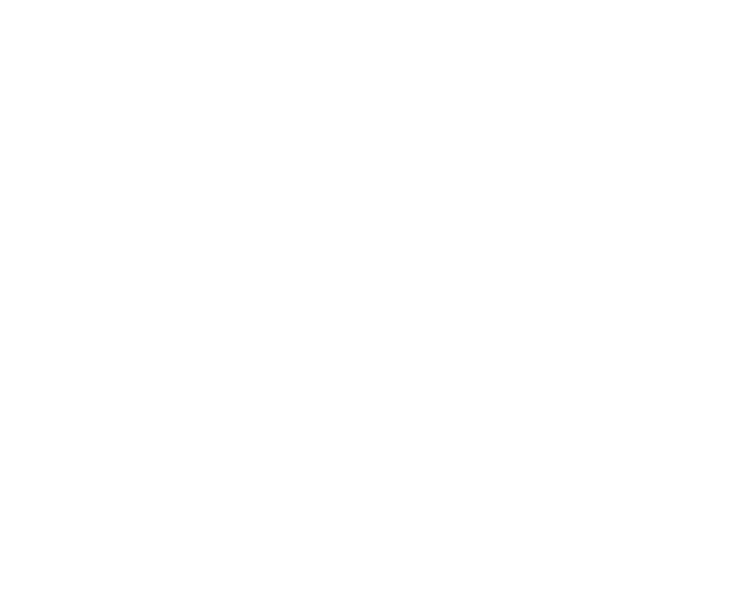
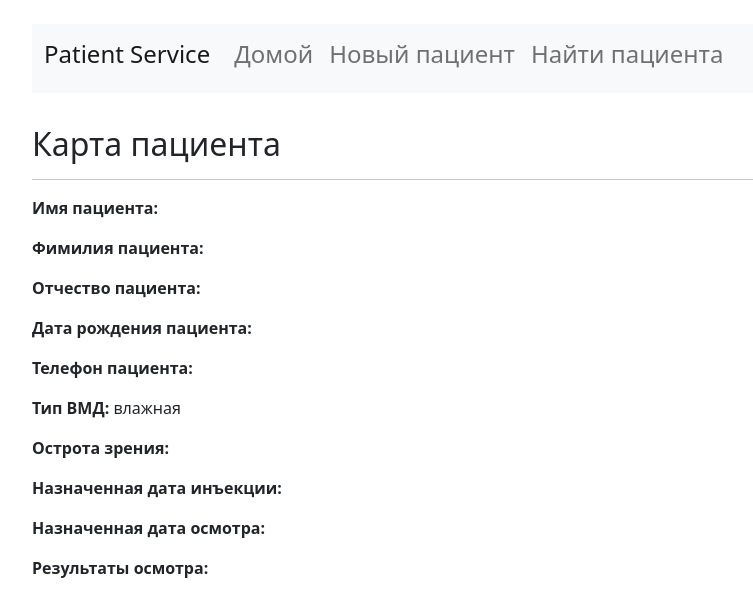
Before and after one commit to Rus-tam/patient_service, a React (Create React App) app in the folder patient-service-client/: page /patient-card/1 in a window 1280 px wide. Before the commit this address had no page. Shown: the top 616 px of the page, without its empty margins (50-803 px from the left). Built offline with nearby package versions, Linux system fonts and the light colour scheme; no server answers.

Commit message:
patient card start

```diff
--- a/patient-service-client/src/App.js
+++ b/patient-service-client/src/App.js
@@ -2,7 +2,7 @@
 import { BrowserRouter as Router, Route, Routes } from "react-router-dom";
 import StartPage from "./components/StartPage";
 import NewPatientCard from "./components/NewPatientCard";
-import PatientCard from "./components/MedExam";
+import PatientCard from "./components/PatientCard";
 import MedExam from "./components/MedExam";
 
 function App() {
@@ -12,6 +12,7 @@
         <Routes>
           <Route exact path="/" element={<StartPage />}></Route>
           <Route path="/new-patient-card" element={<NewPatientCard />}></Route>
+          <Route path="/patient-card/:id" element={<PatientCard />}></Route>
           <Route path="/med-examination/:id" element={<MedExam />}></Route>
         </Routes>
       </div>
--- a/patient-service-client/src/components/MedExam.jsx
+++ b/patient-service-client/src/components/MedExam.jsx
@@ -1,21 +1,15 @@
 import React, { useEffect, useState } from "react";
 import NavBar from "./layout/Navbar";
-import { useParams } from "react-router-dom";
+import { useNavigate, useParams } from "react-router-dom";
 import axios from "axios";
 import Form from "react-bootstrap/Form";
 import Button from "react-bootstrap/Button";
 import moment from "moment";
 
 const MedExam = () => {
+  const navigate = useNavigate();
   const param = useParams();
   let AMDType = "";
-  // const [medExams, setMedExams] = useState({
-  //   AMDType: "",
-  //   visualAcuity: "",
-  //   injectionDate: "",
-  //   nextInspectionDate: "",
-  //   examinationResult: "",
-  // });
   const [patientData, setPatientData] = useState({
     name: "",
     surname: "",
@@ -51,8 +45,6 @@
       examinationResult: e.target[5].value,
     };
 
-    console.log(medExams);
-
     const formData = new FormData();
     formData.append("file", tomographyFile);
     try {
@@ -62,6 +54,7 @@
           "Content-Type": "multipart/form-data",
         },
       });
+      navigate(`patient-card/${id}`);
     } catch (err) {
       console.log(err);
     }
@@ -71,7 +64,7 @@
     <div>
       <NavBar />
 
-      <h2 className="mb-3 pt-3">Карта пациента</h2>
+      <h2 className="mb-3 pt-3">Результаты осмотра</h2>
       <hr />
       <p>
         <strong>Имя пациента: </strong>
@@ -137,7 +130,7 @@
           <Form.Control type="file" />
         </Form.Group>
 
-        <div className="d-grid gap-2">
+        <div className="d-grid gap-2 pb-3">
           <Button variant="primary" type="submit" size="lg">
             Загрузить в базу данных
           </Button>
--- /dev/null
+++ b/patient-service-client/src/components/PatientCard.jsx
@@ -0,0 +1,83 @@
+import React, { useEffect, useState } from "react";
+import { useParams } from "react-router-dom";
+import NavBar from "./layout/Navbar";
+import axios from "axios";
+
+const PatientCard = () => {
+  const param = useParams();
+  const [patientData, setPatientData] = useState({
+    name: "",
+    surname: "",
+    patronymic: "",
+    patientBirthDate: "",
+    phone: "",
+    medicalExaminations: [],
+    tomography: [],
+  });
+  const id = param.id;
+  useEffect(() => {
+    axios.get(`http://localhost:5000/patient/${id}`).then((resp) => {
+      setPatientData(resp.data);
+    });
+  }, [setPatientData]);
+
+  console.log(patientData);
+
+  // Поиск последних результатов осмотра
+  let examinationId = 0;
+  let lastExamination = {};
+  patientData.medicalExaminations.forEach((examination) => {
+    // eslint-disable-next-line no-unused-expressions
+    examination.id > examinationId ? (lastExamination = examination) : null;
+  });
+
+  return (
+    <div>
+      <NavBar />
+
+      <h2 className="mb-3 pt-3">Карта пациента</h2>
+      <hr />
+      <p>
+        <strong>Имя пациента: </strong>
+        {patientData.name}
+      </p>
+      <p>
+        <strong>Фимилия пациента: </strong>
+        {patientData.surname}
+      </p>
+      <p>
+        <strong>Отчество пациента: </strong>
+        {patientData.patronymic}
+      </p>
+      <p>
+        <strong>Дата рождения пациента: </strong> {patientData.patientBirthDate}
+      </p>
+      <p>
+        <strong>Телефон пациента: </strong>
+        {patientData.phone}
+      </p>
+      <p>
+        <strong>Тип ВМД: </strong>
+        {lastExamination.AMDType === "dry" ? "сухая" : "влажная"}
+      </p>
+      <p>
+        <strong>Острота зрения: </strong>
+        {lastExamination.visualAcuity}
+      </p>
+      <p>
+        <strong>Назначенная дата инъекции: </strong>
+        {lastExamination.injectionDate}
+      </p>
+      <p>
+        <strong>Назначенная дата осмотра: </strong>
+        {lastExamination.nextInspectionDate}
+      </p>
+      <p>
+        <strong>Результаты осмотра: </strong> <br />
+        {lastExamination.examinationResult}
+      </p>
+    </div>
+  );
+};
+
+export default PatientCard;
--- a/patient-service-client/src/components/layout/Navbar.jsx
+++ b/patient-service-client/src/components/layout/Navbar.jsx
@@ -5,7 +5,7 @@
 
 const NavBar = () => {
   return (
-    <div>
+    <div className="pb-3">
       <Navbar expand="lg" bg="light" variant="light">
         <Container>
           <Navbar.Brand href="/">
```
